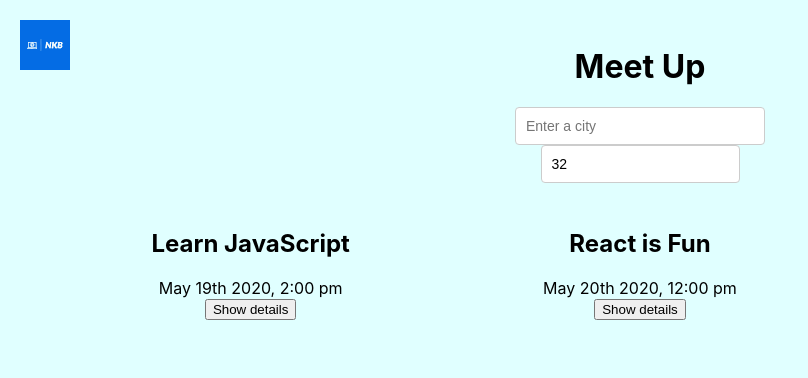
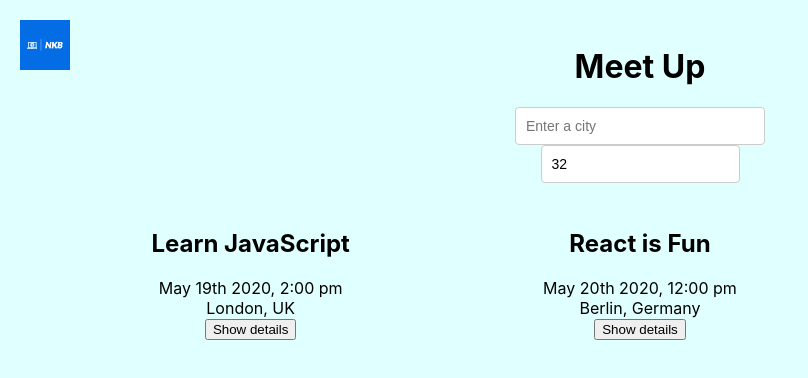
Before and after one commit to nickbeasley/Meet-App, a React (Create React App) app: page / in a window 1280 px wide. Shown: the top 378 px of the page, without its empty margins (0-808 px from the left). Built offline with nearby package versions, Linux system fonts and the light colour scheme; what atatus-spa would draw is missing.

Commit message:
Fixed error
New date format caused test to fail. Rewrote test to match format. Added Location.

```diff
--- a/src/Event.js
+++ b/src/Event.js
@@ -31,6 +31,7 @@ class Event extends Component {
         <div className="start-time">
           {moment(event.start.dateTime).format("MMMM Do YYYY, h:mm a")}
         </div>
+        <div className="location">{event.location}</div>
         {this.state.detailsHidden === true ? (
           <button
             type="button"
```
Also changed, not shown: 1 other file (tests, documents, lock files or other folders).
